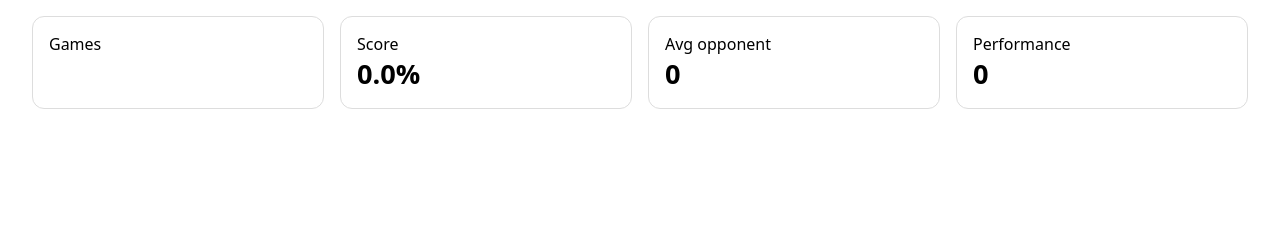
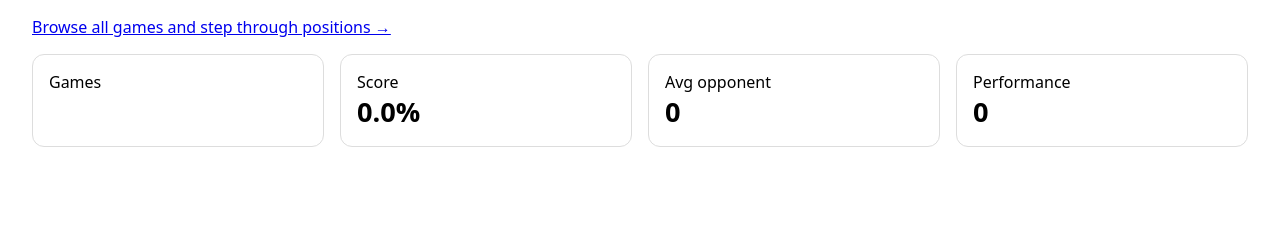
Before and after one commit to Marcus-Lion/chess-player-analyser, a FastAPI app: template app/templates/user.html in a window 1280 px wide. Shown: the part 97-337 px from the top of the page. Run offline with FastAPI, Linux system fonts and the light colour scheme; the template is opened without the code that fills it, so the values that code supplies are empty.

Commit message:
Add game browser with player archive and interactive game viewer, and integrate Neo4j support for optional game graph export

```diff
--- a/app/main.py
+++ b/app/main.py
@@ -1,5 +1,6 @@
 from __future__ import annotations
 
+import os
 from pathlib import Path
 import pandas as pd
 import plotly.express as px
@@ -8,6 +9,7 @@ from fastapi.responses import HTMLResponse
 from fastapi.templating import Jinja2Templates
 
 from app.chesscom import ChessComClient
+from app.games import load_game_summaries, load_game_detail
 from app.parser import parse_pgn_to_dataframe
 from app.metrics import (
     summarize,
@@ -30,6 +32,24 @@ templates = Jinja2Templates(directory=str(BASE_DIR / "app" / "templates"))
 def _cached_paths(username: str) -> tuple[Path, Path]:
     safe = "".join(c for c in username.lower() if c.isalnum() or c in "_-")
     return CACHE_DIR / f"{safe}.pgn", CACHE_DIR / f"{safe}.games.csv"
+
+
+def _maybe_save_to_neo4j(username: str, df: pd.DataFrame) -> None:
+    """Export parsed games to Neo4j when NEO4J_ENABLED is truthy.
+
+    This is fully optional: any failure is swallowed so the analytics
+    engine keeps working when Neo4j is not configured or reachable.
+    """
+    if os.getenv("NEO4J_ENABLED", "").lower() not in ("1", "true", "yes", "on"):
+        return
+    try:
+        from app.neo4j_store import Neo4jStore
+
+        with Neo4jStore() as store:
+            store.save_games(username, df)
+    except Exception:
+        # Neo4j is an optional sink; never break the request because of it.
+        pass
 
 
 def _fig_html(fig) -> str:
@@ -80,9 +100,48 @@ def _make_charts(df: pd.DataFrame) -> dict[str, str]:
     return charts
 
 
+def _ensure_pgn(username: str, force_refresh: bool = False) -> str:
+    """Return the cached PGN for ``username``, fetching it if needed."""
+    pgn_path, _ = _cached_paths(username)
+    if force_refresh or not pgn_path.exists():
+        client = ChessComClient()
+        pgn_text = client.fetch_all_pgn(username)
+        pgn_path.write_text(pgn_text, encoding="utf-8")
+        return pgn_text
+    return pgn_path.read_text(encoding="utf-8")
+
+
 @app.get("/", response_class=HTMLResponse)
 def index(request: Request):
     return templates.TemplateResponse("index.html", {"request": request})
+
+
+@app.get("/games", response_class=HTMLResponse)
+def list_games(request: Request, username: str, force_refresh: str | None = None):
+    username = username.strip()
+    pgn_text = _ensure_pgn(username, bool(force_refresh))
+    games = load_game_summaries(pgn_text, username=username)
+    return templates.TemplateResponse("games.html", {
+        "request": request,
+        "username": username,
+        "games": games,
+    })
+
+
+@app.get("/games/{username}/{index}", response_class=HTMLResponse)
+def view_game(request: Request, username: str, index: int):
+    username = username.strip()
+    pgn_text = _ensure_pgn(username)
+    detail = load_game_detail(pgn_text, index)
+    summaries = load_game_summaries(pgn_text, username=username)
+    total = len(summaries)
+    return templates.TemplateResponse("game.html", {
+        "request": request,
+        "username": username,
+        "index": index,
+        "total": total,
+        "detail": detail,
+    })
 
 
 @app.post("/analyse", response_class=HTMLResponse)
@@ -109,6 +168,8 @@ def analyse(
     else:
         df = pd.read_csv(csv_path)
 
+    _maybe_save_to_neo4j(username, df)
+
     summary = summarize(df)
     charts = _make_charts(df)
     prepost = prepost_breakpoint(df, breakpoint_iso, label="breakpoint")
--- a/app/templates/user.html
+++ b/app/templates/user.html
@@ -17,6 +17,7 @@
   <p><a href="/">← New analysis</a></p>
   <h1>{{ username }}</h1>
   <p>Timezone: {{ timezone }}</p>
+  <p><a href="/games?username={{ username }}">Browse all games and step through positions →</a></p>
 
   <div class="grid">
     <div class="metric">Games <b>{{ summary.games }}</b></div>
--- a/pyproject.toml
+++ b/pyproject.toml
@@ -11,4 +11,5 @@ dependencies = [
     "plotly==5.24.1",
     "jinja2==3.1.5",
     "python-multipart==0.0.20",
+    "neo4j==5.28.1",
 ]
```
Also changed, not shown: README.md, 1 other file.
